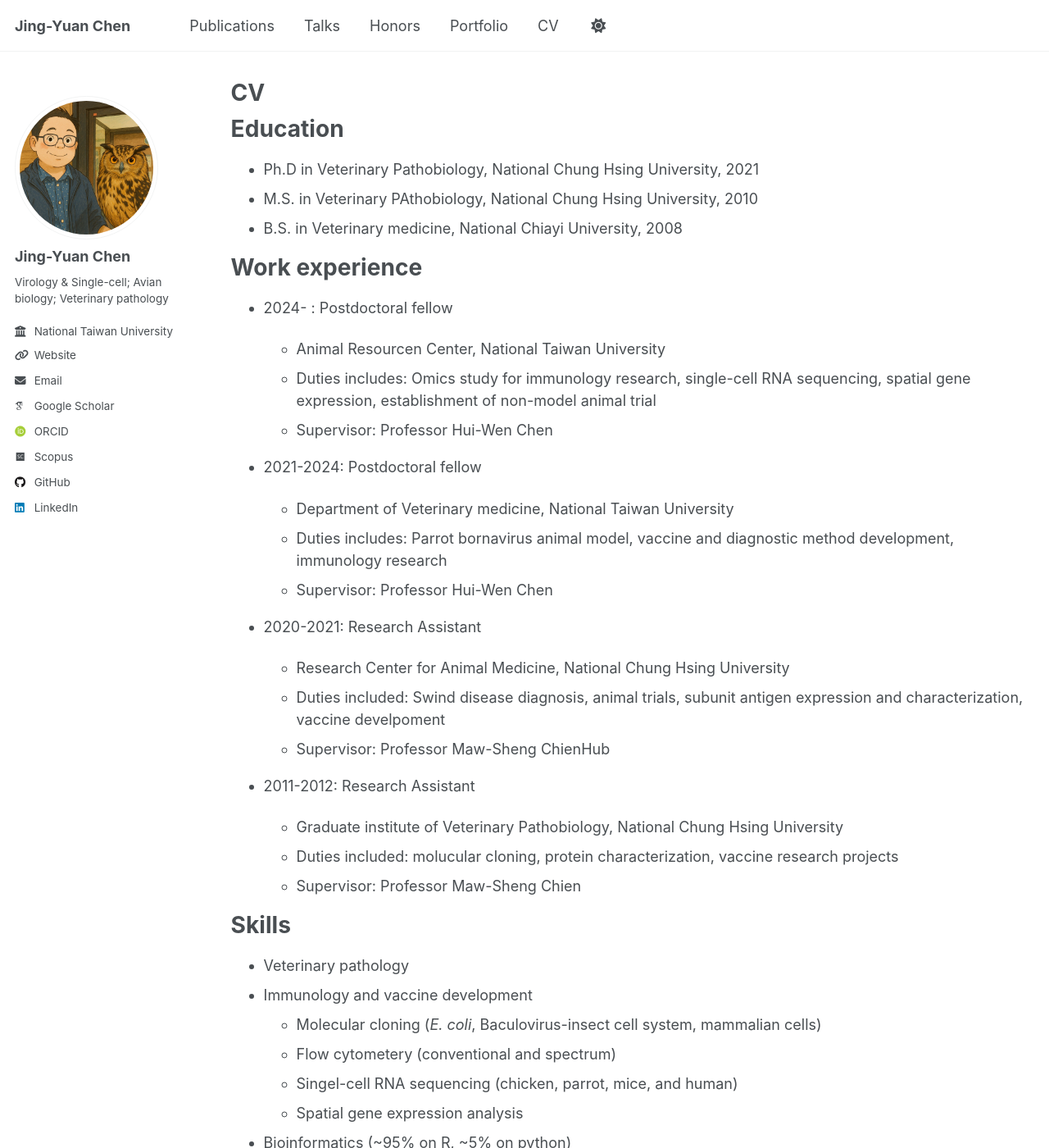
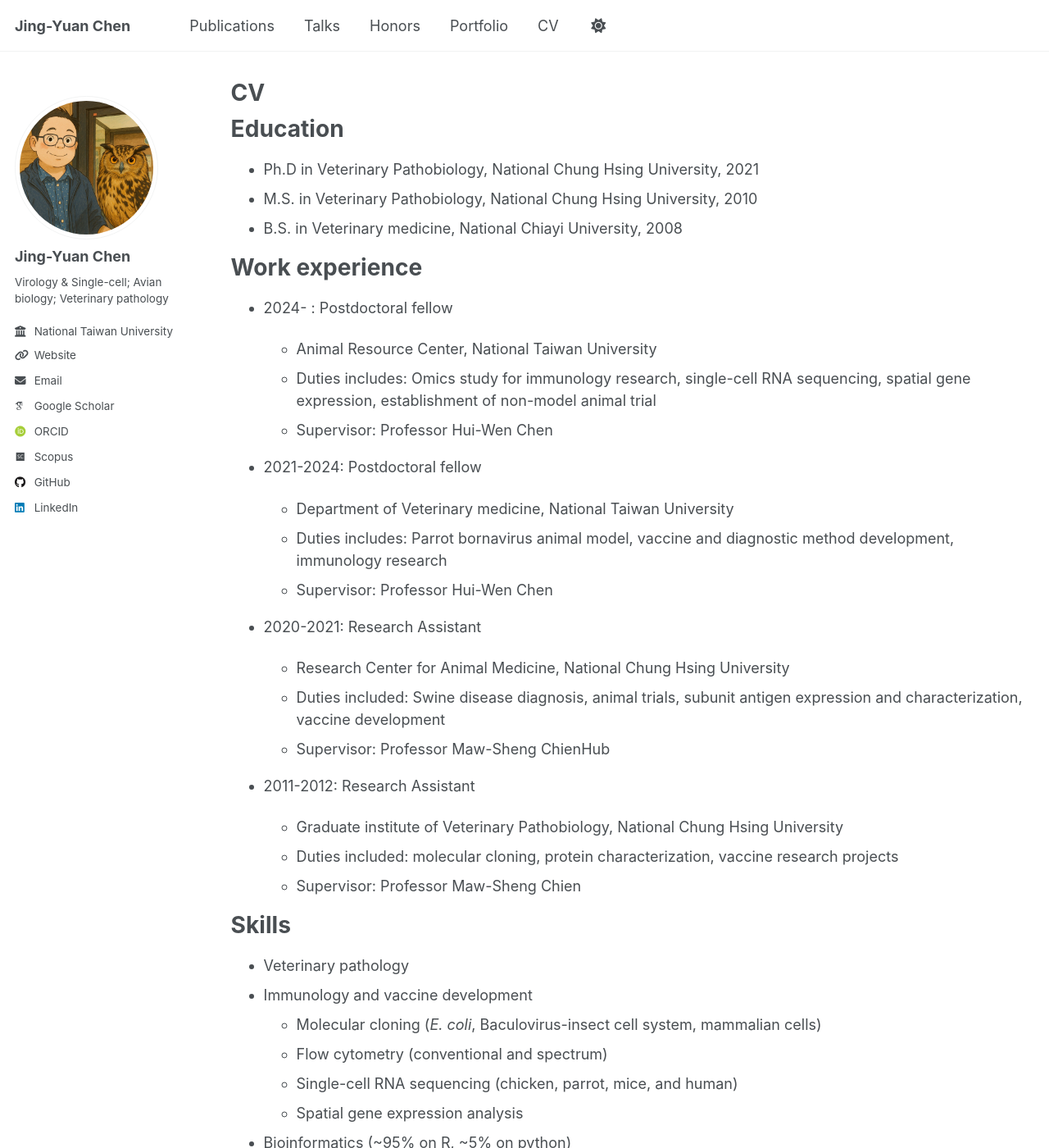
Before and after one commit to jychen74/jychen74.github.io, a Jekyll site: the page built from _pages/cv.md, in a window 1280 px wide and 1400 px high. Shown: the whole window at 82% size. Built offline with Jekyll 4.4.1, drawn with Linux system fonts in a browser that asks for light colours; some web fonts are replaced; a script that is not in the unit is left out.

Commit message:
cv.md update

```diff
--- a/_pages/cv.md
+++ b/_pages/cv.md
@@ -12,14 +12,14 @@ redirect_from:
 # Education
 
 - Ph.D in Veterinary Pathobiology, National Chung Hsing University, 2021
-- M.S. in Veterinary PAthobiology, National Chung Hsing University, 2010
+- M.S. in Veterinary Pathobiology, National Chung Hsing University, 2010
 - B.S. in Veterinary medicine, National Chiayi University, 2008
 
 # Work experience
 
 - 2024- : Postdoctoral fellow
 
-  - Animal Resourcen Center, National Taiwan University
+  - Animal Resource Center, National Taiwan University
   - Duties includes: Omics study for immunology research, single-cell RNA sequencing, spatial gene expression, establishment of non-model animal trial
   - Supervisor: Professor Hui-Wen Chen
 
@@ -32,12 +32,12 @@ redirect_from:
 - 2020-2021: Research Assistant
 
   - Research Center for Animal Medicine, National Chung Hsing University
-  - Duties included: Swind disease diagnosis, animal trials, subunit antigen expression and characterization, vaccine develpoment
+  - Duties included: Swine disease diagnosis, animal trials, subunit antigen expression and characterization, vaccine development
   - Supervisor: Professor Maw-Sheng ChienHub
 
 - 2011-2012: Research Assistant
   - Graduate institute of Veterinary Pathobiology, National Chung Hsing University
-  - Duties included: molucular cloning, protein characterization, vaccine research projects
+  - Duties included: molecular cloning, protein characterization, vaccine research projects
   - Supervisor: Professor Maw-Sheng Chien
 
 # Skills
@@ -45,8 +45,8 @@ redirect_from:
 - Veterinary pathology
 - Immunology and vaccine development
   - Molecular cloning (_E. coli_, Baculovirus-insect cell system, mammalian cells)
-  - Flow cytometery (conventional and spectrum)
-  - Singel-cell RNA sequencing (chicken, parrot, mice, and human)
+  - Flow cytometry (conventional and spectrum)
+  - Single-cell RNA sequencing (chicken, parrot, mice, and human)
   - Spatial gene expression analysis
 - Bioinformatics (~95% on R, ~5% on python)
 
```
